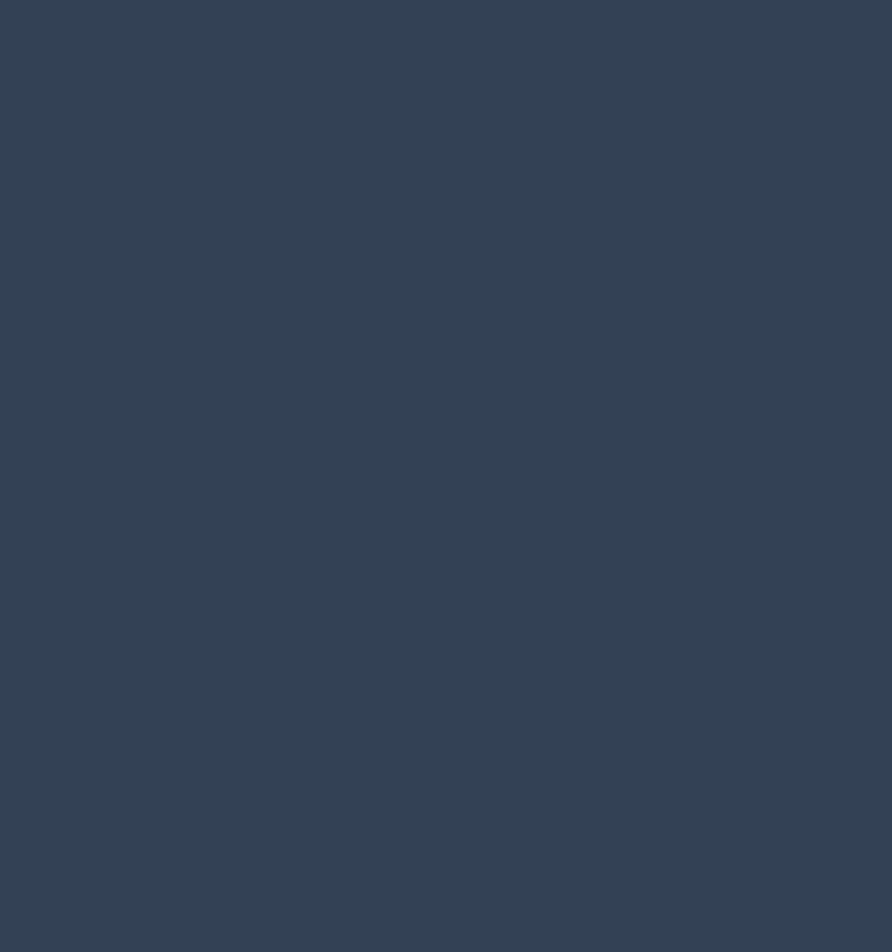
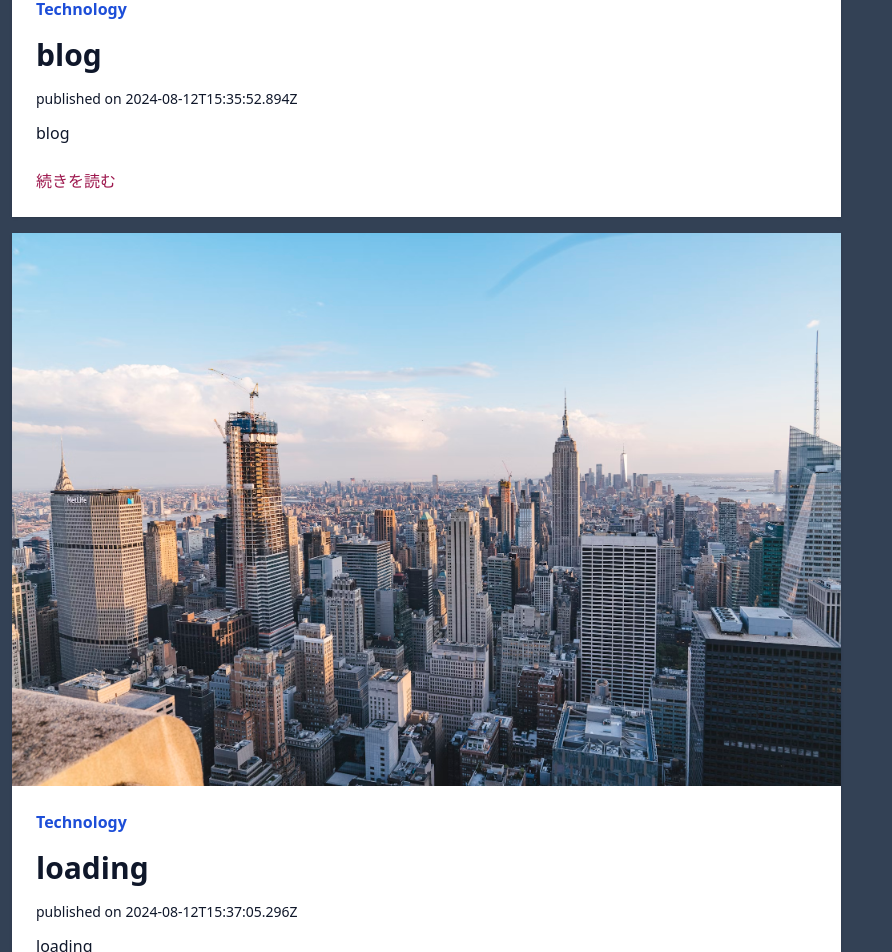
Before and after one commit to suzuyu0115/nextjs14-blog, a Next.js app: page / in a window 1280 px wide. Shown: the part 4760-5712 px from the top of the page, without its empty margins (0-892 px from the left). Before the commit the page ends 4220 px from the top, so only its background shows below. Built offline with nearby package versions, Linux system fonts and the light colour scheme; data requests are answered from the project's data file.

Commit message:
36. 投稿時のローディングアニメーションを実装してみよう

```diff
--- a/src/app/articles/new/page.tsx
+++ b/src/app/articles/new/page.tsx
@@ -9,9 +9,12 @@ const CreateBlogPage = () => {
   const [id, setId] = useState<string>("");
   const [title, setTitle] = useState<string>("");
   const [content, setContent] = useState<string>("");
+  const [loading, setLoading] = useState<boolean>(false);
 
   const handleSubmit = async (e: React.FormEvent<HTMLFormElement>) => {
     e.preventDefault();
+
+    setLoading(true);
 
     await createArticle(id, title, content);
 
@@ -53,7 +56,12 @@ const CreateBlogPage = () => {
 
         <button
           type='submit'
-          className='py-2 px-4 border rounded-md bg-orange-300'
+          className={`py-2 px-4 border rounded-md ${
+            loading
+              ? "bg-orange-300 cursor-not-allowed rounded-full"
+              : "bg-orange-400 hover:bg-orange-500"
+          } `}
+          disabled={loading}
         >
           投稿
         </button>
--- a/src/data/posts.json
+++ b/src/data/posts.json
@@ -29,6 +29,18 @@
       "title": "routerTestTitle",
       "content": "routerTestContent",
       "createdAt": "2024-08-12T15:11:28.903Z"
+    },
+    {
+      "id": "blog",
+      "title": "blog",
+      "content": "blog",
+      "createdAt": "2024-08-12T15:35:52.894Z"
+    },
+    {
+      "id": "loading",
+      "title": "loading",
+      "content": "loading",
+      "createdAt": "2024-08-12T15:37:05.296Z"
     }
   ]
 }
```
